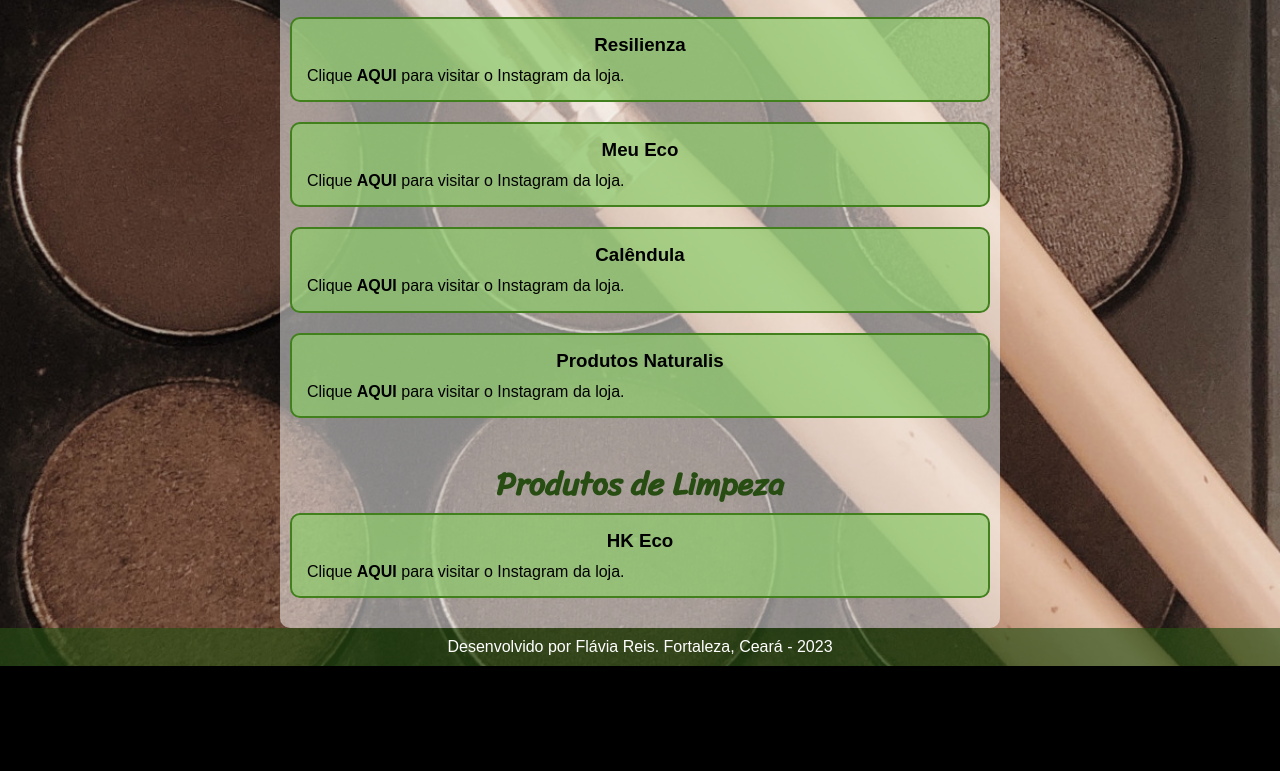
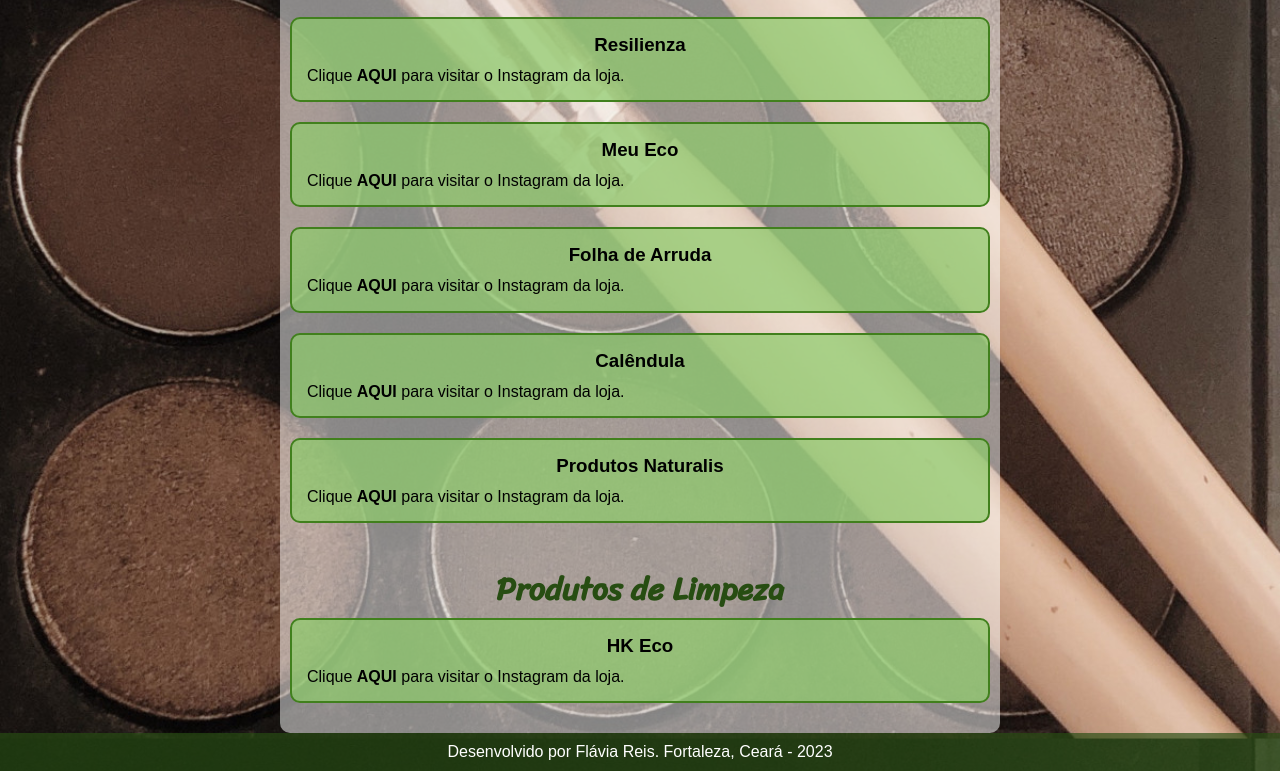
Before and after one commit to flaviare1s/bizu-vegano-fortaleza, a plain HTML site: page cosmeticos.html in a window 1280 px wide. Shown: the part 1382-2153 px from the top of the page. Before the commit the page ends 2048 px from the top, so only its background shows below. Drawn offline with Linux system fonts and the light colour scheme.

Commit message:
Update cosmeticos.html

```diff
--- a/cosmeticos.html
+++ b/cosmeticos.html
@@ -84,6 +84,10 @@
             <p>Clique <a href="https://instagram.com/meu.eco_?igshid=MzRlODBiNWFlZA==" target="_blank">AQUI</a> para visitar o Instagram da loja.</p>
         </div>
         <div class="lojas">
+            <h3>Folha de Arruda</h3>
+            <p>Clique <a href="https://www.instagram.com/folhadearruda?igsh=MW83a3Zqd3Rlbm91eg==" target="_blank">AQUI</a> para visitar o Instagram da loja.</p>
+        </div>
+        <div class="lojas">
             <h3>Calêndula</h3>
             <p>Clique <a href="https://instagram.com/calendula_cosmeticos_naturais?igshid=YTQwZjQ0NmI0OA==" target="_blank">AQUI</a> para visitar o Instagram da loja.</p>
         </div>
```
